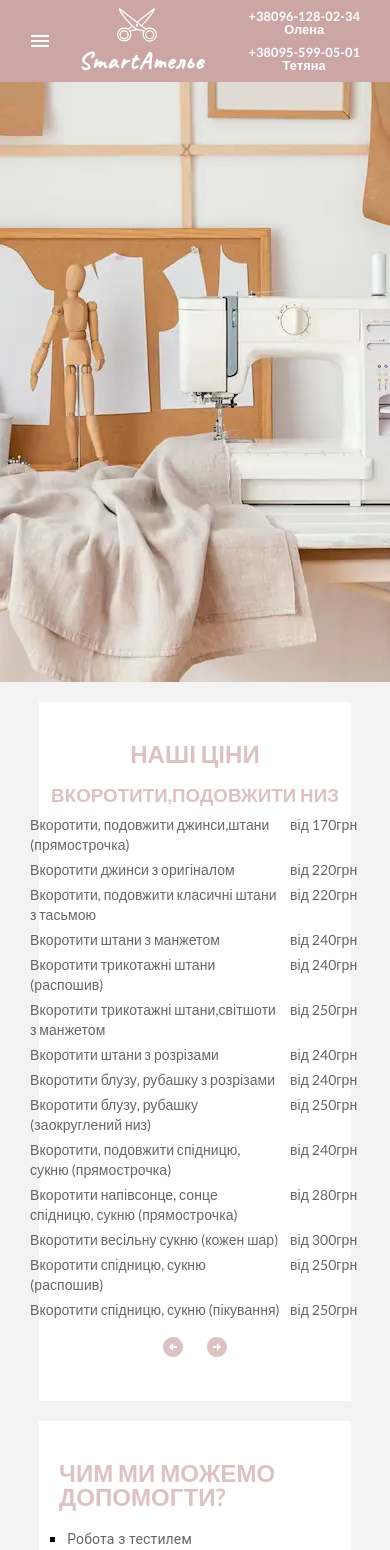
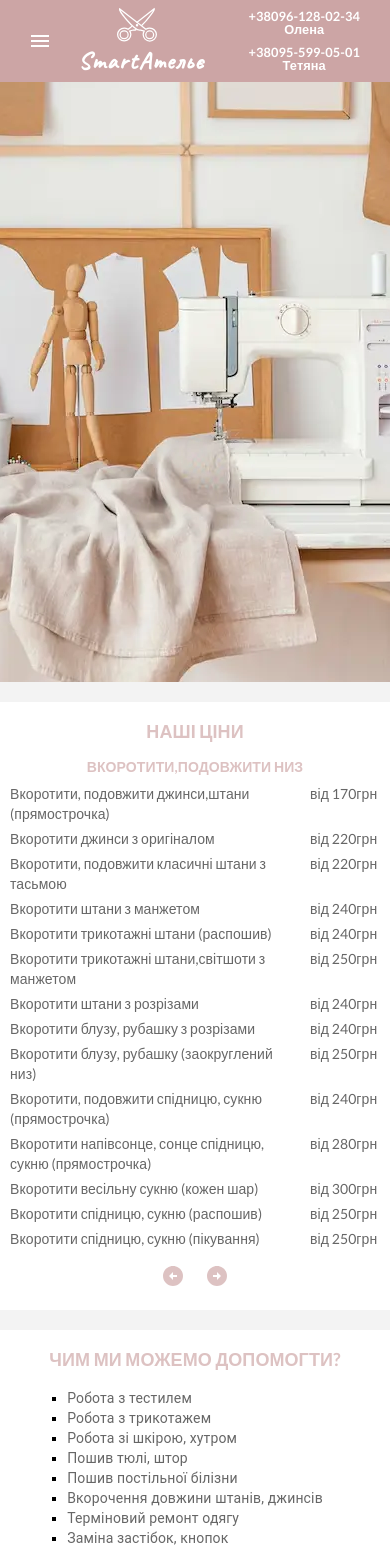
Before and after one commit to AlanG1111/atelier, a React (Create React App) app: page / in a window 390 px wide. Shown: the top 1550 px of the page. Built offline with nearby package versions, Linux system fonts and the light colour scheme.

Commit message:
add price query

```diff
--- a/src/components/Footer/Footer.tsx
+++ b/src/components/Footer/Footer.tsx
@@ -38,11 +38,11 @@ export default function Footer() {
               Київ,пр.Оболонський, 16є
             </Typography>
             <Typography variant='body2' color='text.secondary'>
-              Email: info@example.com
+              Email: smart.atelier.kyiv@gmail.com
             </Typography>
             <Typography variant='body2' color='text.secondary'>
               Телефон: +38096 128 02 34
-            </Typography>{" "}
+            </Typography>
             <Typography variant='body2' color='text.secondary'>
               Телефон: +38095 599 05 01
             </Typography>
--- a/src/components/Slider/styles.ts
+++ b/src/components/Slider/styles.ts
@@ -2,13 +2,17 @@ import styled from "@emotion/styled";
 // eslint-disable-next-line no-empty-pattern
 export const PriceBlock = styled("div")(({}) => ({
   minHeight: "300px",
+  width: "100%",
 }));
 // eslint-disable-next-line no-empty-pattern
 export const PriceElement = styled("div")(({}) => ({
   display: "flex",
   justifyContent: "space-between",
   marginBottom: "5px",
-  gap: "10px",
+  gap: "20px",
+  "@media (max-width: 320px)": {
+    gap: "5px",
+  },
   "& > span": {
     fontSize: "0.875rem",
     lineHeight: "1.43",
@@ -18,10 +22,15 @@ export const PriceElement = styled("div")(({}) => ({
 // eslint-disable-next-line no-empty-pattern
 export const Price = styled("span")(({}) => ({
   width: "70px",
+  flexShrink: 0,
+  "@media (max-width: 320px)": {
+    flexShrink: 1,
+  },
 }));
 // eslint-disable-next-line no-empty-pattern
 export const PriceTitle = styled("span")(({}) => ({
-  width: "250px",
+  minWidth: "194px",
+  width: "100%",
 }));
 // eslint-disable-next-line no-empty-pattern
 export const PriceContainer = styled("div")(({}) => ({
--- a/src/index.css
+++ b/src/index.css
@@ -46,6 +46,7 @@ body {
 
 h2 {
   margin-bottom: 20px;
+  text-align: center;
   color: rgba(188, 133, 133, 0.5);
 }
 
@@ -74,6 +75,15 @@ h3 {
   background-color: #fff;
 }
 
+@media only screen and (max-width: 600px) {
+  .main-content {
+    font-size: 12px;
+    width: 100%;
+    padding: 20px 10px;
+    background-color: #fff;
+  }
+}
+
 .main-bg {
   width: 100%;
   height: 600px;
```
